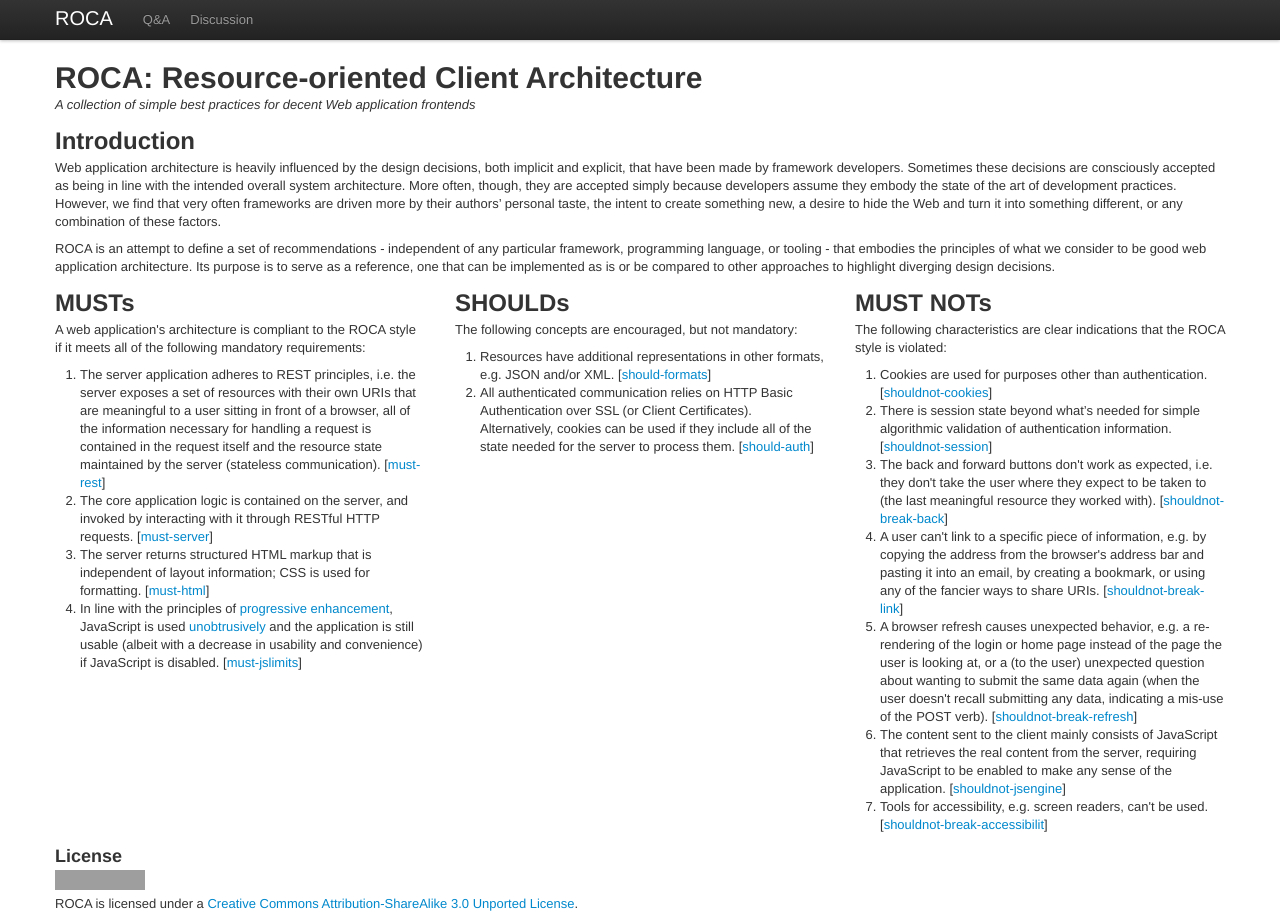
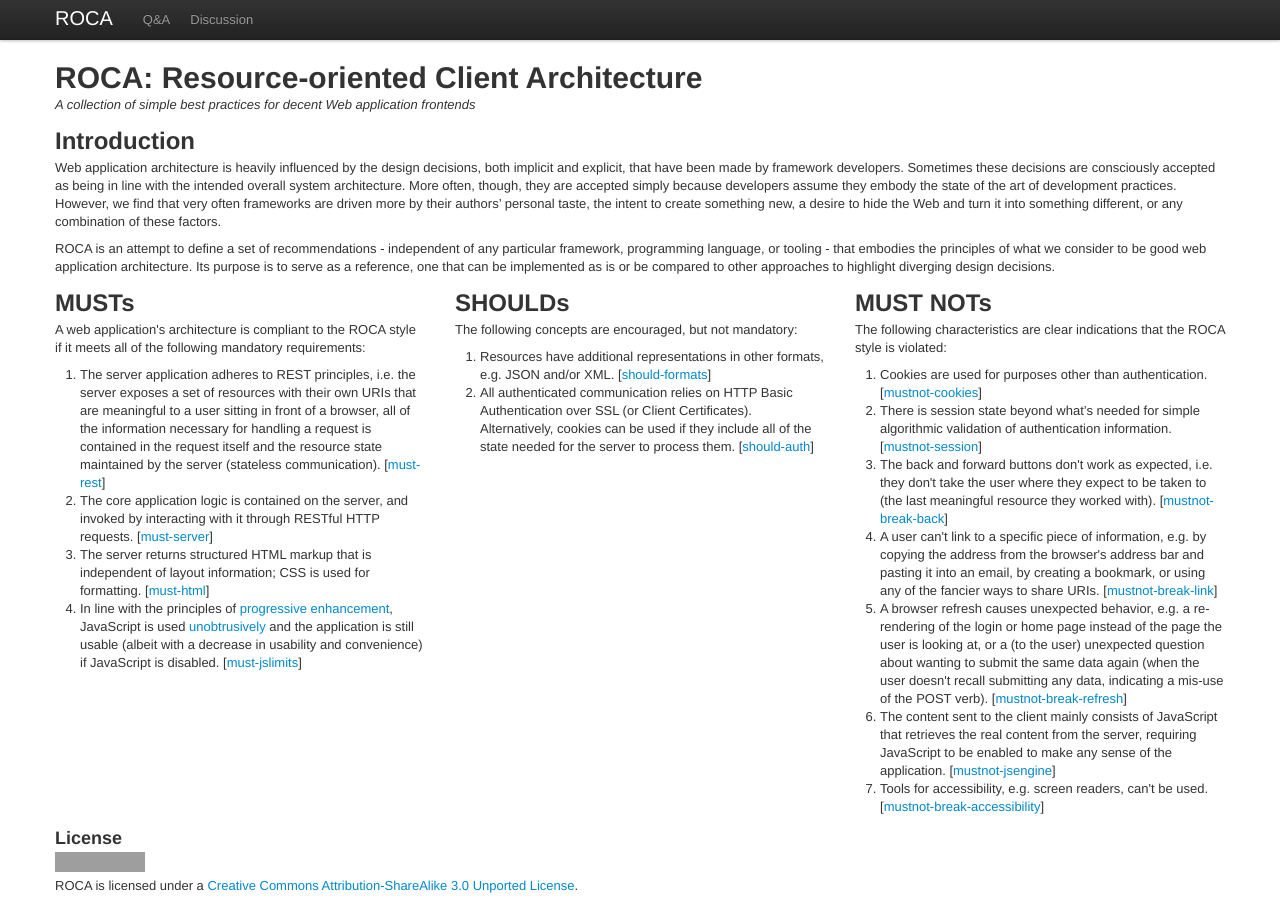
Before and after one commit to innoq/ROCA, a Jekyll site: the page built from index.html, in a window 1280 px wide. Built offline with Jekyll 4.4.1, drawn with Linux system fonts in a browser that asks for light colours; grey boxes are pictures that could not be loaded.

Commit message:
feedback from stefan b.

```diff
--- a/index.html
+++ b/index.html
@@ -83,34 +83,34 @@ title: "ROCA: Resource-oriented Client Architecture"
 			<h2>MUST NOTs</h2>
 			<p>The following characteristics are clear indications that the ROCA style is violated:</p>
 			<ol>
-				<li><a name='shouldnot-cookies'></a>Cookies
+				<li><a name='mustnot-cookies'></a>Cookies
 				are used for purposes other than
-				authentication. [<a href='#shouldnot-cookies'>shouldnot-cookies</a>]
+				authentication. [<a href='#mustnot-cookies'>mustnot-cookies</a>]
 				</li>
-				<li><a name='shouldnot-session'></a>There
+				<li><a name='mustnot-session'></a>There
 					is session state beyond
 					what&#8217;s needed for simple
 					algorithmic validation of
 					authentication
-					information. [<a href='#shouldnot-session'>shouldnot-session</a>]
+					information. [<a href='#mustnot-session'>mustnot-session</a>]
 				</li>
-				<li><a name='shouldnot-break-back'></a>The back and forward buttons don't
+				<li><a name='mustnot-break-back'></a>The back and forward buttons don't
 					work as expected, i.e. they
 					don't take the user where they
 					expect to be taken to (the
 					last meaningful resource they
-					worked with). [<a href='#shouldnot-break-back'>shouldnot-break-back</a>]
+					worked with). [<a href='#mustnot-break-back'>mustnot-break-back</a>]
 				</li>
-				<li><a name='shouldnot-break-link'></a>A user can't link to a specific
+				<li><a name='mustnot-break-link'></a>A user can't link to a specific
 					piece of information, e.g. by
 					copying the address from the
 					browser's address bar and
 					pasting it into an email, by
 					creating a bookmark, or using
 					any of the fancier ways to
-					share URIs. [<a href='#shouldnot-break-link'>shouldnot-break-link</a>]
+					share URIs. [<a href='#mustnot-break-link'>mustnot-break-link</a>]
 				</li>
-				<li><a name='shouldnot-break-refresh'></a>A browser refresh causes
+				<li><a name='mustnot-break-refresh'></a>A browser refresh causes
 					unexpected behavior, e.g. a
 					re-rendering of the login or
 					home page instead of the page
@@ -121,16 +121,16 @@ title: "ROCA: Resource-oriented Client Architecture"
 					(when the user doesn't recall
 					submitting any data,
 					indicating a mis-use of the
-					POST verb). [<a href='#shouldnot-break-refresh'>shouldnot-break-refresh</a>]
+					POST verb). [<a href='#mustnot-break-refresh'>mustnot-break-refresh</a>]
 				</li>
-				<li><a name='shouldnot-jsengine'></a>The content sent to the client mainly consists of
+				<li><a name='mustnot-jsengine'></a>The content sent to the client mainly consists of
 					JavaScript that retrieves the real content from the
 					server, requiring JavaScript
 					to be enabled to make any
-					sense of the application. [<a href='#shouldnot-jsengine'>shouldnot-jsengine</a>]
+					sense of the application. [<a href='#mustnot-jsengine'>mustnot-jsengine</a>]
 				</li>
-				<li><a name='shouldnot-break-accessibility'></a>Tools for accessibility,
-					e.g. screen readers, can't be used. [<a href='#shouldnot-break-accessibility'>shouldnot-break-accessibilit</a>]
+				<li><a name='mustnot-break-accessibility'></a>Tools for accessibility,
+					e.g. screen readers, can't be used. [<a href='#mustnot-break-accessibility'>mustnot-break-accessibility</a>]
 				</li>
 			</ol>
 		</div>
```
